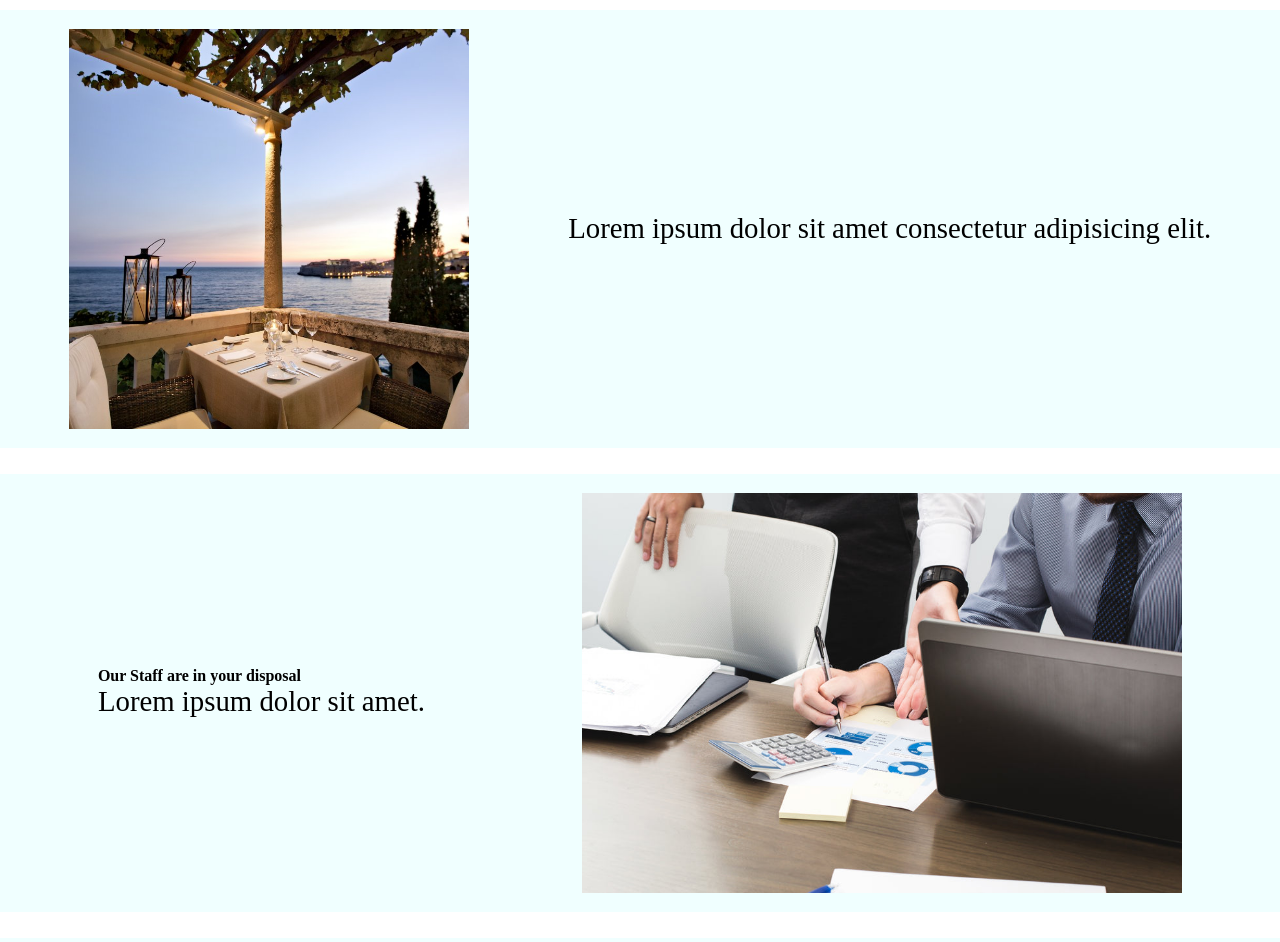
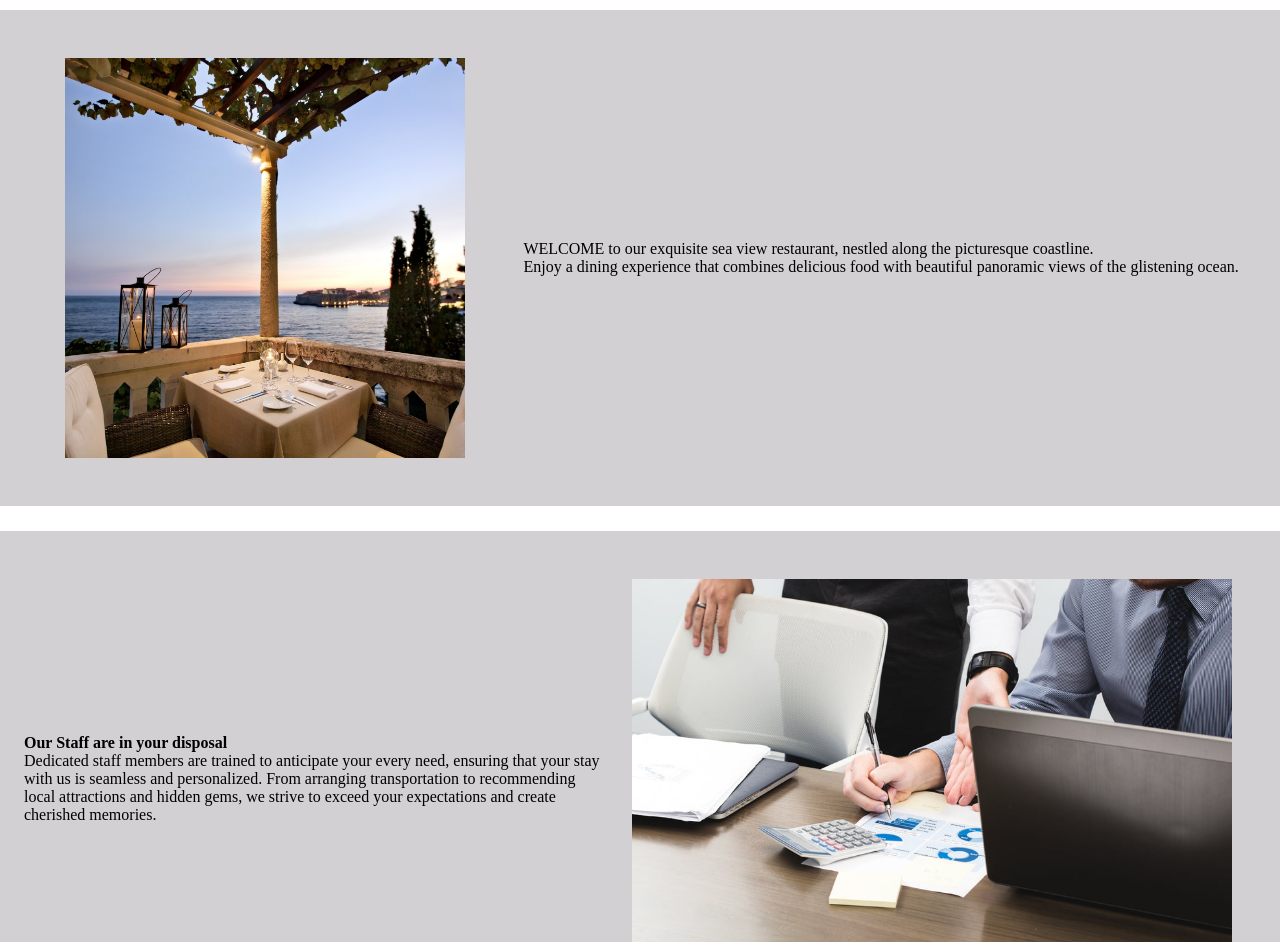
Before and after one commit to mohamedhossam111/adriatic-hotel-webiste, a plain HTML site: page about-us.html in a window 1280 px wide. Shown: the part 86-1028 px from the top of the page. Drawn offline with Linux system fonts and the light colour scheme.

Commit message:
final change

```diff
--- a/about-us.html
+++ b/about-us.html
@@ -19,12 +19,13 @@
     </nav>
     <div class="row">
         <img src="assets/dining.jpeg" alt="">
-        <p>Lorem ipsum dolor sit amet consectetur adipisicing elit.</p>
+        <p>WELCOME to our exquisite sea view restaurant, nestled along the picturesque coastline. <br> Enjoy a dining experience that combines delicious food with beautiful panoramic views of the glistening ocean.
+        </p>
     </div>
     <div class="row">
         <div class="mini-content">
             <h4>Our Staff are in your disposal</h4>
-            <p>Lorem ipsum dolor sit amet.</p>
+            <p>Dedicated staff members are trained to anticipate your every need, ensuring that your stay with us is seamless and personalized. From arranging transportation to recommending local attractions and hidden gems, we strive to exceed your expectations and create cherished memories.</p>
         </div>
         <img src="assets/business-sales-meeting.jpg" alt="">
     </div>
@@ -32,7 +33,7 @@
         <img src="assets/spa-treatment.jpg" alt="">
         <div class="mini-content">
             <h4>Our Spa is there for your relaxation</h4>
-            <p>Lorem ipsum dolor sit amet.</p>
+            <p>Our hotel is proud to offer a truly exceptional spa experience that sets us apart from the rest. Our spa is a haven of tranquility and relaxation, designed to rejuvenate both the body and mind.</p>
         </div>
     </div>
 </body>
--- a/aboutus.css
+++ b/aboutus.css
@@ -3,13 +3,14 @@
     justify-content: space-around;
     align-items: center;
     margin-top: 1.6rem;
-    background-color: azure;
-    padding: 1.2rem;
+    background-color: rgb(210, 208, 210);
+    padding: 1.5rem;
 }
 p{
-    font-size: 1.8rem;
+    font-size: 1.0rem;
 }
 
 img{
     height: 50vh;
+   margin: 1.5rem;
 }
--- a/facilities.css
+++ b/facilities.css
@@ -23,5 +23,9 @@ h1{
 }
 p{
   margin: 0 9%;
-  font-size: larger;
+  font-size: medium;
+  margin-bottom: 2%;
 }
+h2{
+  font-size: medium;
+}
```
Also changed, not shown: facilities.html (+9 -5 lines), 1 other file.
